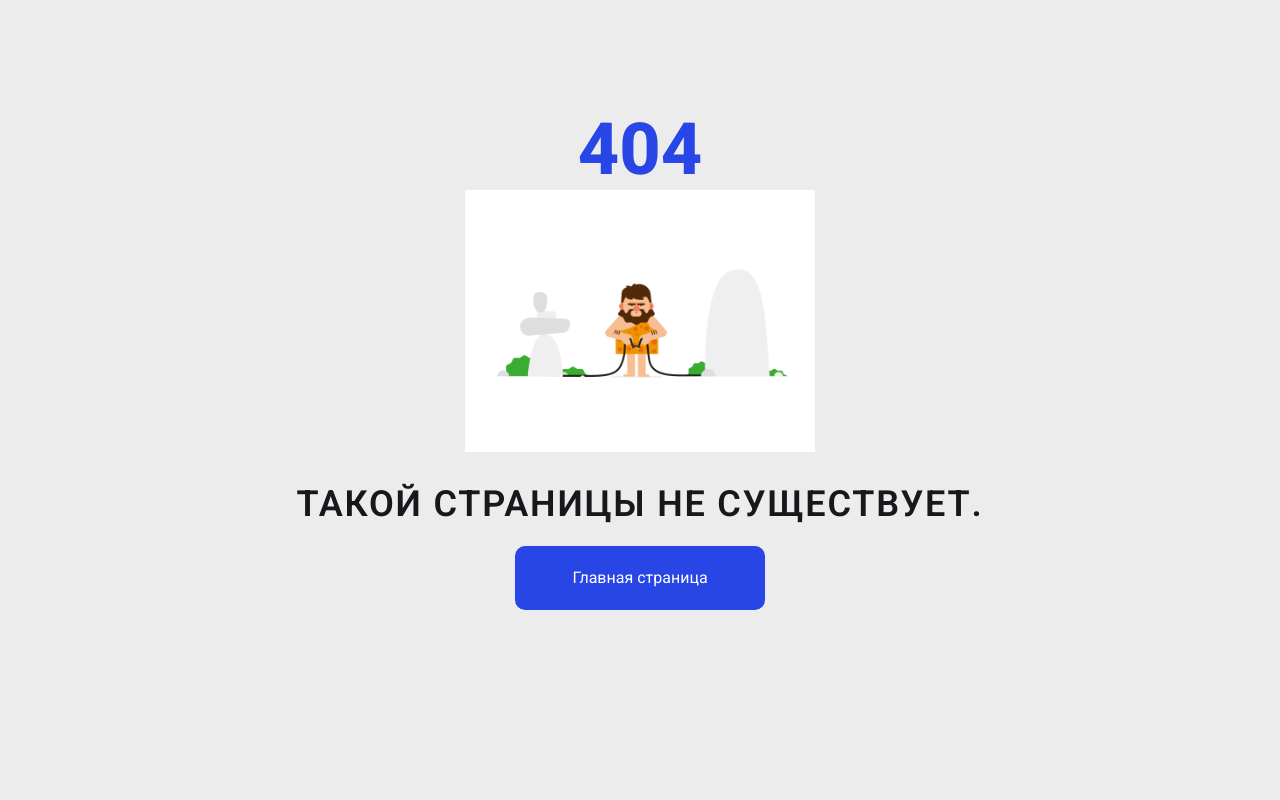
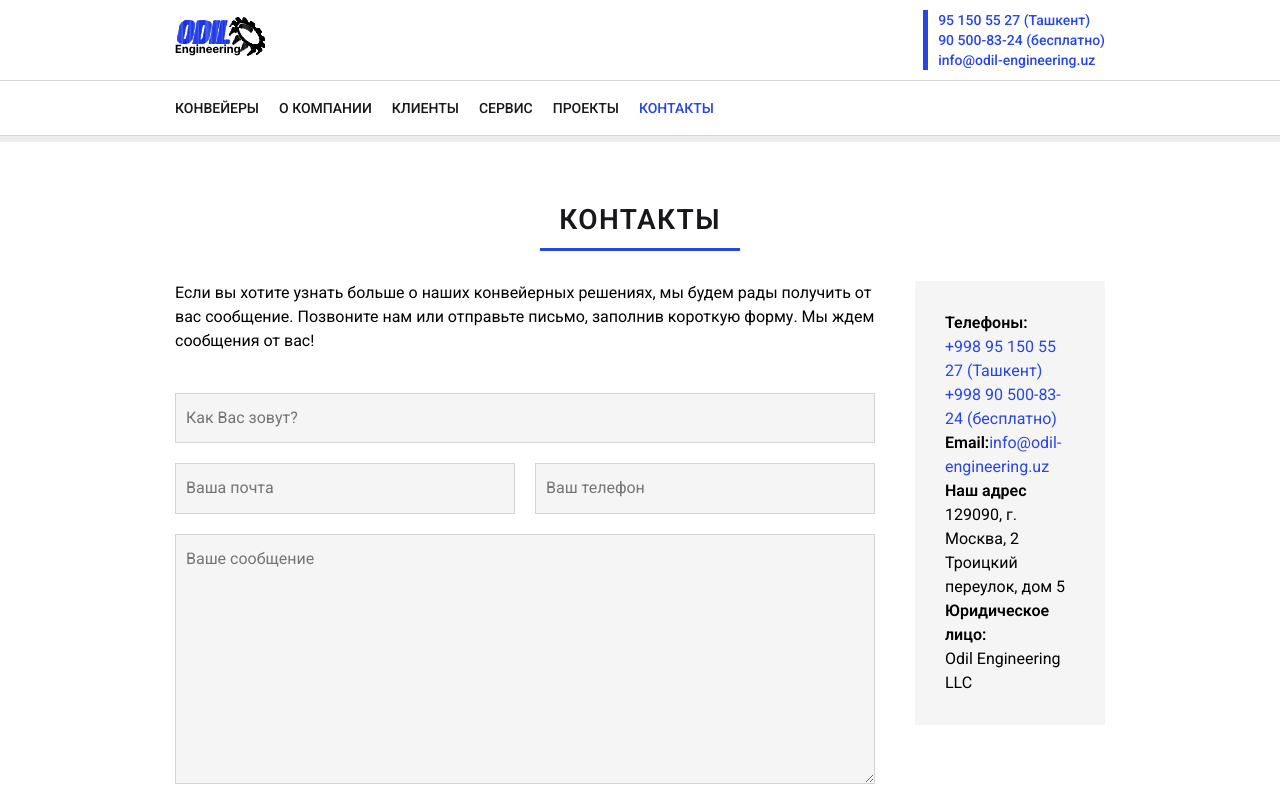
Before and after one commit to Safarmurod999/odil-engineering, a React (Vite) app: page /contacts in a window 1280 px wide. Before the commit this address had no page. Shown: the top 800 px of the page. Built offline with nearby package versions, Linux system fonts and the light colour scheme.

Commit message:
contacts page added

```diff
--- a/src/assets/styles/app.scss
+++ b/src/assets/styles/app.scss
@@ -14,4 +14,5 @@
 @use "./pages/clients";
 @use "./pages/service";
 @use "./pages/projects";
+@use "./pages/contacts";
 @use "./pages/notfound";
--- a/src/assets/styles/components/_header.scss
+++ b/src/assets/styles/components/_header.scss
@@ -68,14 +68,12 @@
 
     &-item {
       a {
+        font-size: 14px;
         text-transform: uppercase;
         color: var(--text-color);
-
+        font-weight: 500;
         &:hover {
           color: var(--primary-color);
-        }
-        @media screen and (max-width: 992px) {
-          font-size: 14px;
         }
         @media screen and (max-width: 768px) {
           font-size: 12px;
--- /dev/null
+++ b/src/assets/styles/pages/_contacts.scss
@@ -0,0 +1,79 @@
+@use "../base/mixins" as mixin;
+.contacts {
+  padding: 80px 0;
+  padding-top: 50px;
+  background-color: var(--white);
+  @media screen and (max-width: 450px) {
+    padding: 40px 0;
+  }
+  .container {
+    @include mixin.flex-row(flex-start, space-between, 40px);
+  }
+  &__main {
+    max-width: 700px;
+  }
+  &__form {
+    width: 100%;
+    margin-top: 40px;
+    @include mixin.flex-col(space-between, center, 20px);
+  }
+  .title{
+    max-width: 200px;
+  }
+  &__row {
+    width: 100%;
+    display: grid;
+    grid-template-columns: repeat(2, 1fr);
+    grid-gap: 20px;
+    @media screen and (max-width: 768px) {
+      grid-template-columns: 1fr;
+    }
+  }
+  &__input,
+  &__textarea {
+    padding: 15px 10px;
+    width: 100%;
+    border: none;
+    background-color: #f5f5f5;
+    outline: none;
+    border: 1px solid var(--lightgray);
+    color: var(--text-color);
+    &:focus {
+      border: 1px solid var(--primary-color);
+    }
+  }
+  &__textarea {
+    resize: vertical;
+    height: 250px;
+  }
+
+  &__btn {
+    width: 200px;
+    padding: 10px 20px;
+    background-color: var(--primary-color);
+    font-size: 20px;
+    border-radius: 4px;
+    color: #f5f5f5;
+    border: none;
+    cursor: pointer;
+    &:hover {
+      opacity: 0.8;
+    }
+  }
+
+  &__data {
+    flex-grow: 1;
+    padding: 30px;
+    background-color: #f5f5f5;
+    &-title {
+      font-weight: 600;
+    }
+    a {
+      color: var(--primary-color);
+      text-decoration: none;
+      &:hover {
+        text-decoration: underline;
+      }
+    }
+  }
+}
--- a/src/assets/styles/pages/_projects.scss
+++ b/src/assets/styles/pages/_projects.scss
@@ -29,6 +29,7 @@
     @media screen and (max-width: 1280px) {
       flex-direction: column;
     }
+    cursor: pointer;
     .h6 {
       text-align: left;
       margin-top: 0;
@@ -42,6 +43,25 @@
     }
     p {
       font-size: 14px;
+    }
+  }
+  &__link {
+    margin-top: 5px;
+    padding: 10px 20px;
+    display: flex;
+    justify-content: center;
+    align-items: center;
+    gap: 10px;
+    text-align: center;
+    color: #fff;
+    background-color: var(--primary-color);
+    border-radius: 4px;
+    &:hover {
+      opacity: 0.8;
+      svg {
+        transition: 0.3s;
+        margin-left: 5px;
+      }
     }
   }
   &__video {
--- a/src/components/Layout/Footer.jsx
+++ b/src/components/Layout/Footer.jsx
@@ -1,13 +1,15 @@
 import React from 'react'
-import { Link } from 'react-router'
+import { Link, useLocation } from 'react-router'
 import { FaYoutube } from "react-icons/fa";
 import { FaInstagram } from "react-icons/fa";
 import { FaFacebook } from "react-icons/fa";
 
 const Footer = () => {
+  const { pathname } = useLocation();
+
   return (
     <>
-      <section className="forms">
+      <section className="forms" style={{ display: pathname == "/contacts" ? "none" : "" }}>
         <div className="container">
           <form className="forms__form" data-aos="zoom-in">
             <h2 className="forms__title title">Остались вопросы?</h2>
--- a/src/components/Layout/Header.jsx
+++ b/src/components/Layout/Header.jsx
@@ -30,11 +30,11 @@ const navLinks = [
         title: 'Проекты',
         to: '/projects'
     },
-    {
-        id: 5,
-        title: 'Поставщикам',
-        to: '/suppliers'
-    },
+    // {
+    //     id: 5,
+    //     title: 'Поставщикам',
+    //     to: '/suppliers'
+    // },
     {
         id: 6,
         title: 'Контакты',
--- /dev/null
+++ b/src/pages/Contacts/Contacts.jsx
@@ -0,0 +1,11 @@
+import React from 'react'
+import Main from './Sections/Main'
+
+const Contacts = () => {
+    return (
+        <>
+            <Main />
+        </>)
+}
+
+export default Contacts
--- /dev/null
+++ b/src/pages/Contacts/Sections/Main.jsx
@@ -0,0 +1,62 @@
+import React from 'react'
+
+const Main = () => {
+    return (
+        <section className="contacts">
+            <div className="h3 title">
+                Контакты
+            </div>
+            <div className="container">
+                <div className='contacts__main'>
+                    <p className='contacts__text'>
+                        Если вы хотите узнать больше о наших конвейерных решениях,
+                        мы будем рады получить от вас сообщение. Позвоните нам или
+                        отправьте письмо, заполнив короткую форму. Мы ждем сообщения
+                        от вас!
+                    </p>
+                    <form className="contacts__form" data-aos="zoom-in">
+                        <input type="text" className='contacts__input' placeholder='Как Вас зовут?' />
+                        <div className="contacts__row">
+                            <input type="email" className='contacts__input' placeholder='Ваша почта' />
+                            <input type="tel" className='contacts__input' placeholder='Ваш телефон' />
+                        </div>
+                        <textarea className='contacts__textarea' placeholder='Ваше сообщение'></textarea>
+                        <button type='submit' className='contacts__btn'>Отправить</button>
+                    </form>
+                </div>
+                <div className='contacts__data'>
+
+                    <div>
+                        <span className="contacts__data-title">
+                            Телефоны:
+                        </span>
+                        <br />
+                        <a href="tel:+998951505527">+998 95 150 55 27 (Ташкент)</a>
+                        <br />
+                        <a href="tel:+998905008324">+998 90 500-83-24 (бесплатно)</a>
+                    </div>
+                    <div>
+                        <span className="contacts__data-title">
+                            Email:
+                        </span>
+                        <a href="mailto:info@odil-engineering.uz">info@odil-engineering.uz
+                        </a>
+                    </div>
+                    <div>
+                        <span className="contacts__data-title">
+                            Наш адрес
+                        </span>
+                        <p>129090, г. Москва, 2 Троицкий <br /> переулок, дом 5</p>
+                    </div>
+                    <div>
+                        <span className="contacts__data-title">
+                            Юридическое лицо:
+                        </span>
+                        <p>Odil Engineering LLC</p>
+                    </div>
+                </div>
+            </div>
+        </section>)
+}
+
+export default Main
--- /dev/null
+++ b/src/pages/Contacts/Sections/index.js
@@ -0,0 +1 @@
+export { default as Main } from "./Main";
--- a/src/pages/Projects/Sections/Main.jsx
+++ b/src/pages/Projects/Sections/Main.jsx
@@ -1,8 +1,9 @@
 import React from 'react'
 import { projectsArray } from '../../../data/const'
-import { Link } from 'react-router'
+import { Link, useNavigate } from 'react-router'
 
 const Main = () => {
+    const navigate = useNavigate();
     return (
         <section className="projects">
             <div className="container">
@@ -20,7 +21,9 @@ const Main = () => {
                 <ul className="projects__list">
                     {
                         projectsArray.map((item) => (
-                            <li className='projects__item' key={item.id} data-aos="fade-up">
+                            <li className='projects__item' key={item.id} data-aos="fade-up"
+                            //  onClick={() => navigate(`/projects/${item.id}`)}
+                            >
                                 <div className='projects__video'>
                                     <iframe width="560" height="315"
                                         src={item.video}
@@ -31,12 +34,15 @@ const Main = () => {
                                     </iframe>
                                 </div>
                                 <div className="projects__content">
-                                    <Link to={`/projects/${item.id}`} className="h6">
+                                    <div className="h6">
                                         {item.title}
-                                    </Link>
+                                    </div>
                                     <p>
                                         {item.description}
                                     </p>
+                                    <Link to={`/projects/${item.id}`} className="projects__link">
+                                        Подробнее
+                                    </Link>
                                 </div>
                             </li>
                         ))
--- a/src/pages/index.js
+++ b/src/pages/index.js
@@ -11,3 +11,5 @@ export { default as Service } from "./Service/Service";
 export { default as Projects } from "./Projects/Projects";
 
 export { default as ProjectInner } from "./Projects/ProjectInner";
+
+export { default as Contacts } from "./Contacts/Contacts";
--- a/src/router/routes.jsx
+++ b/src/router/routes.jsx
@@ -1,5 +1,5 @@
 import { Route, Routes, useLocation } from "react-router";
-import { Home, About, NotFound, Clients, Service, Projects, ProjectInner } from "../pages/index";
+import { Home, About, NotFound, Clients, Service, Projects, ProjectInner, Contacts } from "../pages/index";
 import { Layout } from "../components/Layout/index"
 import ProtectedRoute from "./ProtectedRoute";
 const landingRoutes = [
@@ -32,6 +32,11 @@ const landingRoutes = [
     id: 5,
     path: "/projects/:id",
     component: ProjectInner
+  },
+  {
+    id: 6,
+    path: "/contacts",
+    component: Contacts
   }
 ];
 
```
